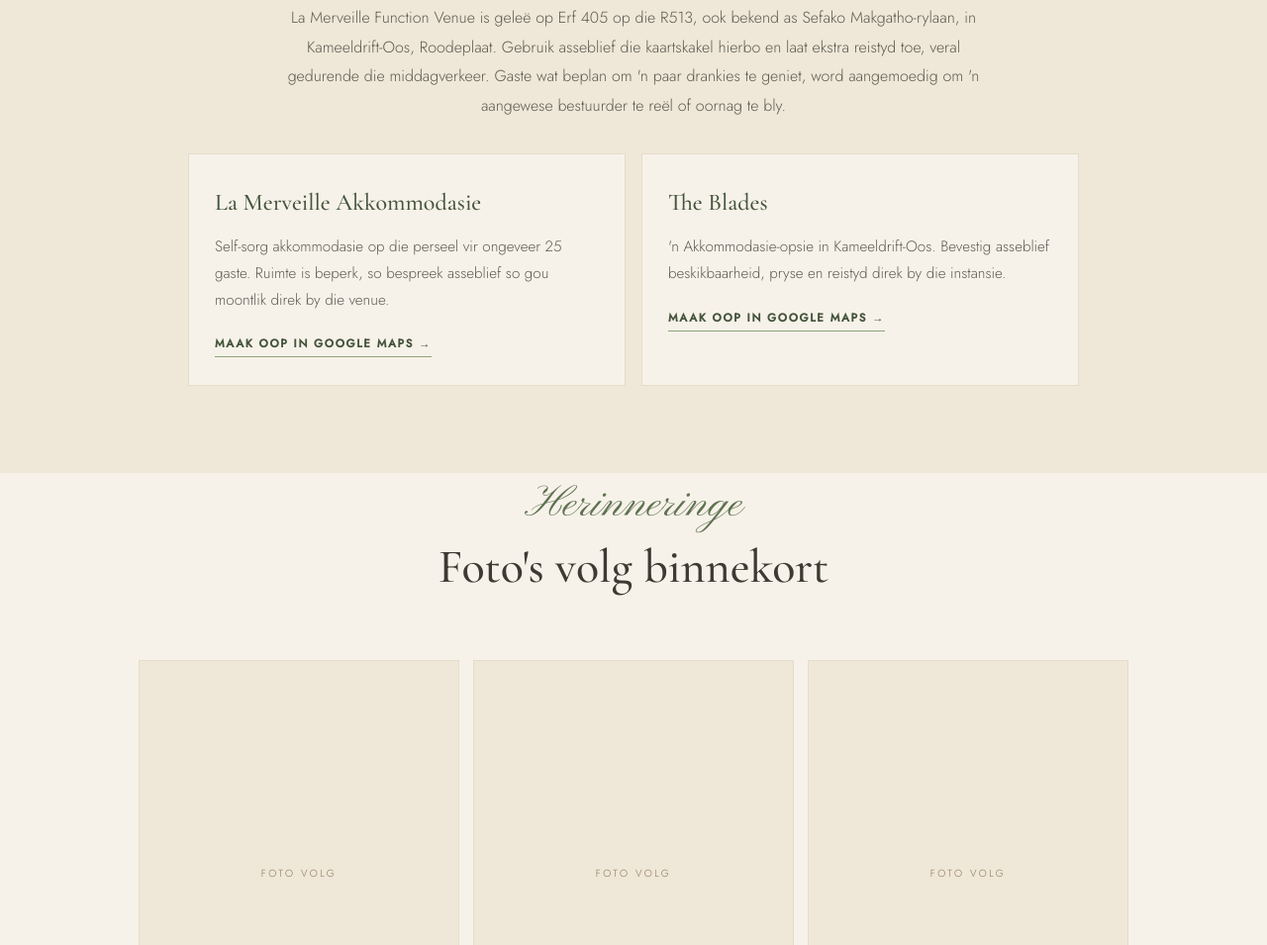
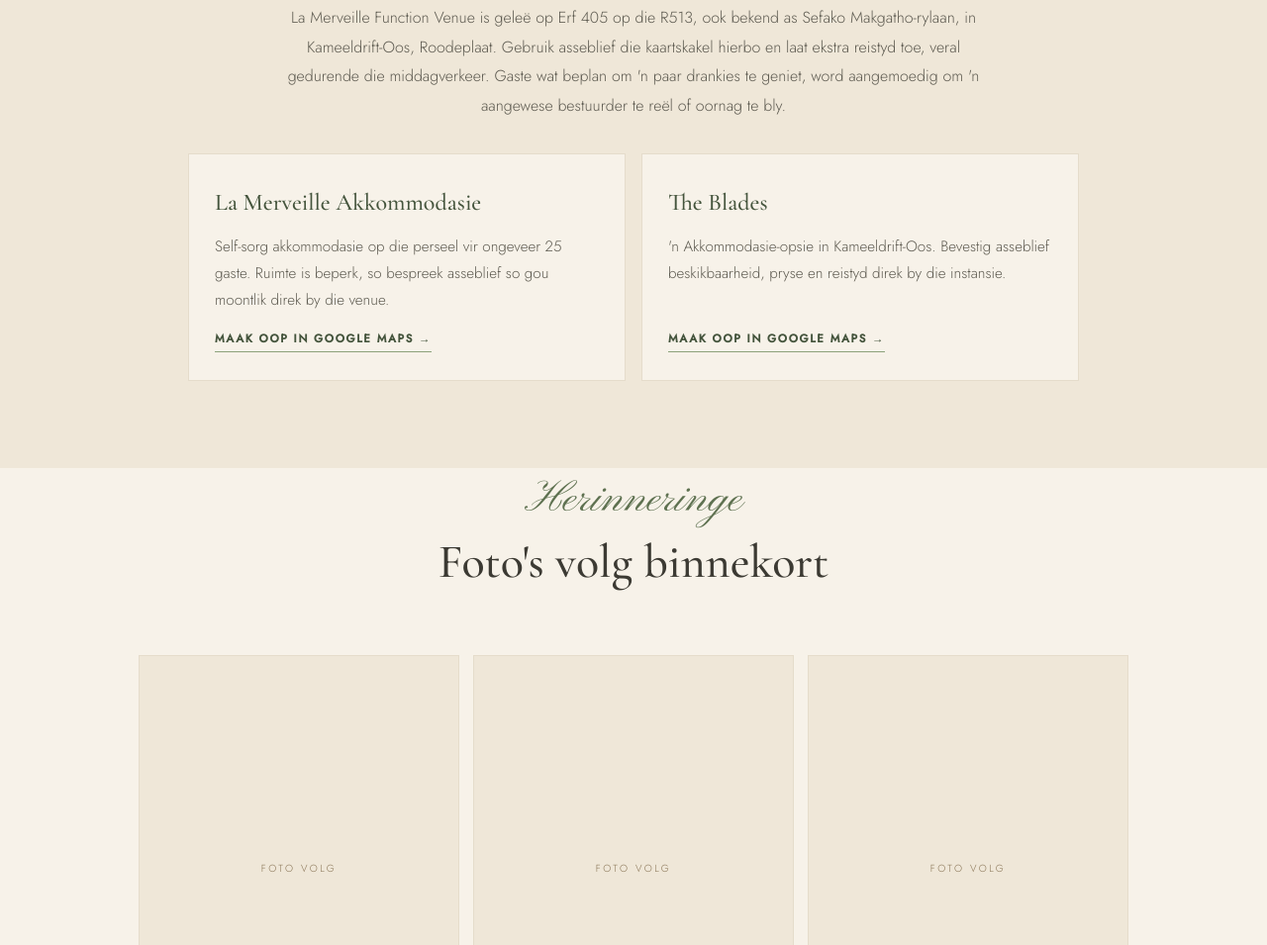
Before and after one commit to Andre6738/Anke-Andre-2027, a plain HTML site: page public/index.html in a window 1280 px wide. Shown: the part 5050-6005 px from the top of the page at 99% size. Drawn offline with nearby package versions, Linux system fonts and the light colour scheme.

Commit message:
Vier oomblikke na teller (dupliseer datumblok verwyder), scroll-animasies, Oornag-afdeling, eucalyptus favicon, regte bankbesonderhede, langer oomblik-inhoud, fotos en Algemene vrae

```diff
--- a/public/css/styles.css
+++ b/public/css/styles.css
@@ -329,3 +329,7 @@
   .lodging-cards{grid-template-columns:1fr;}
   .lodging-card{padding:22px 20px;}
 }
+
+/* oornag-kaarte: lyn die Google Maps skakel onderaan op */
+.lodging-card{display:flex;flex-direction:column;}
+.lodging-card .lodging-link{margin-top:auto;align-self:flex-start;}
```
